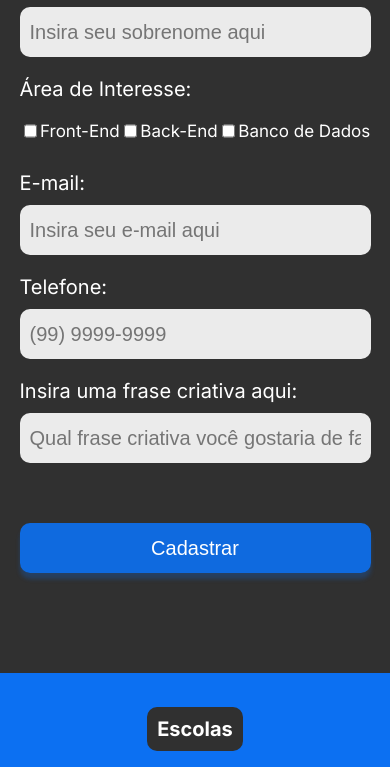
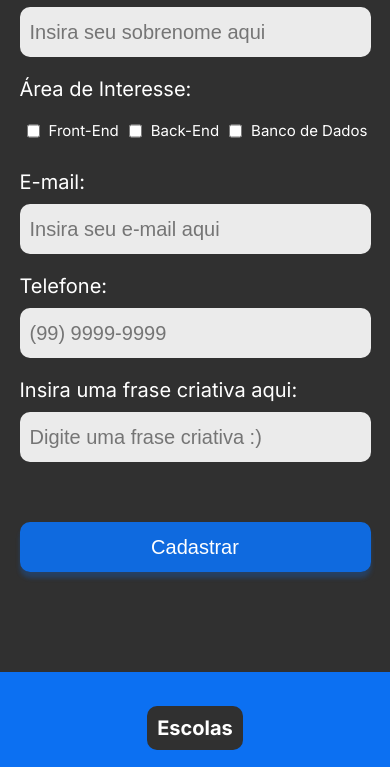
Before and after one commit to Wilton-Jones/Bootcamp-DNC, a plain HTML site: page index.html in a window 390 px wide. Shown: the part 987-1754 px from the top of the page. Drawn offline with Linux system fonts and the light colour scheme.

Commit message:
Ajustando o Media Query

```diff
--- a/index.html
+++ b/index.html
@@ -70,7 +70,7 @@
 
             <div class="formGroup">
                 <label>Insira uma frase criativa aqui:</label>
-                <input type="text" name="Frase" placeholder="Qual frase criativa você gostaria de falar? :)">
+                <input type="text" name="Frase" placeholder="Digite uma frase criativa :)">
             </div>
 
             <input type="submit" value="Cadastrar">
--- a/style.css
+++ b/style.css
@@ -275,7 +275,7 @@ footer .linha2 a:first-child {
    }
 
    .checkboxItens label {
-    font-size: 17px;
+    font-size: 15px;
    }
 
    input[type="checkbox"] {
@@ -296,4 +296,9 @@ footer .linha2 a:first-child {
     width: 90%;
     margin-bottom: 20px;
    }
+
+   footer .linha2 {
+    font-size: 15px;
+   }
+
 }
```
